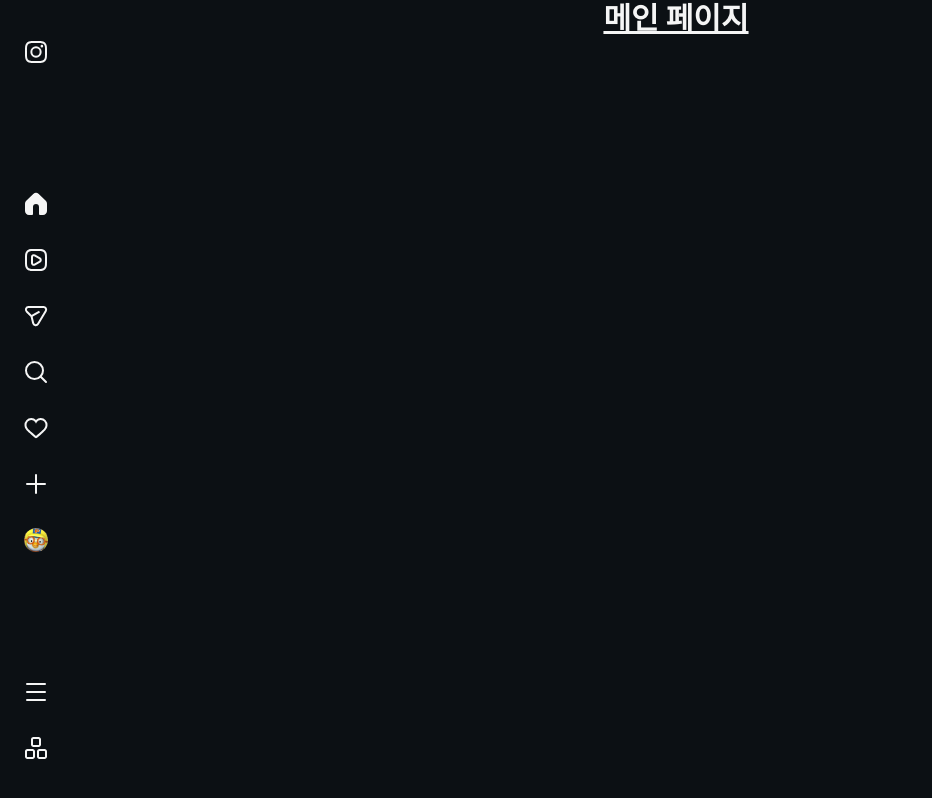
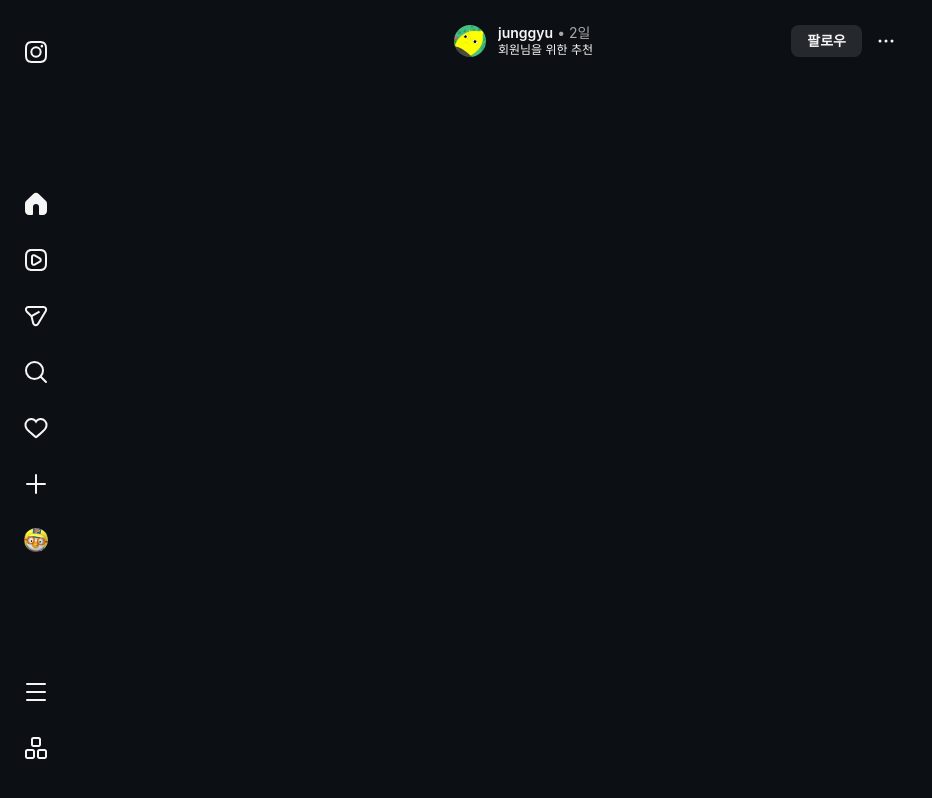
Before and after one commit to Ahyun26/next-instagram-24th, a Next.js app: page / in a window 1280 px wide. Shown: the whole page, without its empty margins (0-932 px from the left). Built offline with nearby package versions, Linux system fonts and the light colour scheme.

Commit message:
[Feat]: 홈 피드 헤더 구현

```diff
--- a/src/app/globals.css
+++ b/src/app/globals.css
@@ -3,6 +3,8 @@
 :root {
   --ig-primary-background: 12, 16, 20;
   --ig-primary-text: 245, 245, 245;
+  --ig-secondary-text: 168, 168, 168;
+  --ig-secondary-button-background: 37, 41, 46;
   --font-family-system:
     -apple-system, BlinkMacSystemFont, 'Segoe UI', Roboto, Helvetica, Arial,
     sans-serif;
@@ -11,6 +13,10 @@
 @theme inline {
   --color-ig-primary-background: rgb(var(--ig-primary-background));
   --color-ig-primary-text: rgb(var(--ig-primary-text));
+  --color-ig-secondary-text: rgb(var(--ig-secondary-text));
+  --color-ig-secondary-button-background: rgb(
+    var(--ig-secondary-button-background)
+  );
   --font-sans: var(--font-family-system);
 }
 
--- a/src/app/page.tsx
+++ b/src/app/page.tsx
@@ -1,7 +1,13 @@
+import { Suspense } from 'react';
+
+import Feed from '@/components/feed/Feed';
+
 export default function Home() {
   return (
-    <div>
-      <h1 className="text-center text-3xl font-bold underline">메인 페이지</h1>
-    </div>
+    <section className="mx-auto w-full max-w-[468px] py-6">
+      <Suspense>
+        <Feed />
+      </Suspense>
+    </section>
   );
 }
--- /dev/null
+++ b/src/components/feed/Feed.tsx
@@ -0,0 +1,27 @@
+import { connection } from 'next/server';
+
+import { posts } from '@/data/posts';
+import { currentUserId, users } from '@/data/users';
+
+import FeedPost from './FeedPost';
+
+/*
+ * 홈 피드 목록. 내 게시물은 빼고 다른 사람 게시물만 보여준다.
+ */
+export default async function Feed() {
+  await connection();
+
+  const feedPosts = posts.flatMap((post) => {
+    if (post.authorId === currentUserId) return [];
+    const author = users.find((user) => user.id === post.authorId);
+    return author ? [{ post, author }] : [];
+  });
+
+  return (
+    <div className="flex flex-col">
+      {feedPosts.map(({ post, author }) => (
+        <FeedPost key={post.id} post={post} author={author} />
+      ))}
+    </div>
+  );
+}
--- /dev/null
+++ b/src/components/feed/FeedPost.tsx
@@ -0,0 +1,18 @@
+import type { Post } from '@/types/post';
+import type { User } from '@/types/user';
+
+import FeedPostHeader from './FeedPostHeader';
+
+interface FeedPostProps {
+  post: Post;
+  author: User;
+}
+
+/** 홈 피드 게시물 카드 하나. (사진, 액션, 본문은 다음 작업에서 추가) */
+export default function FeedPost({ post, author }: FeedPostProps) {
+  return (
+    <article className="pb-4">
+      <FeedPostHeader post={post} author={author} />
+    </article>
+  );
+}
--- /dev/null
+++ b/src/components/feed/FeedPostHeader.tsx
@@ -0,0 +1,63 @@
+import Link from 'next/link';
+
+import Avatar from '@/components/common/Avatar';
+import { OptionsIcon } from '@/components/icons';
+import formatRelativeTime from '@/lib/formatRelativeTime';
+import type { Post } from '@/types/post';
+import type { User } from '@/types/user';
+
+interface FeedPostHeaderProps {
+  post: Post;
+  author: User;
+}
+
+/* 홈 피드 게시물 맨 위: 작성자, 게시 시간, 팔로우 버튼, 옵션 버튼 */
+export default function FeedPostHeader({ post, author }: FeedPostHeaderProps) {
+  const profileUrl = `/${author.username}`;
+
+  return (
+    <header className="flex items-center gap-3 px-3 pb-3">
+      <Link href={profileUrl} aria-label={`${author.username} 프로필`}>
+        <Avatar
+          src={author.profileImage}
+          alt={`${author.username}님의 프로필 사진`}
+          size={32}
+        />
+      </Link>
+
+      <div className="min-w-0 flex-1">
+        <div className="flex items-center gap-1 text-sm leading-[18px]">
+          <Link href={profileUrl} className="truncate font-semibold">
+            {author.username}
+          </Link>
+          <span className="text-ig-secondary-text" aria-hidden="true">
+            •
+          </span>
+          <Link
+            href={`${profileUrl}/posts/${post.id}`}
+            className="shrink-0 text-ig-secondary-text"
+          >
+            <time dateTime={post.createdAt}>
+              {formatRelativeTime(post.createdAt)}
+            </time>
+          </Link>
+        </div>
+        <p className="text-xs leading-4">회원님을 위한 추천</p>
+      </div>
+
+      <button
+        type="button"
+        className="h-8 shrink-0 cursor-pointer rounded-lg bg-ig-secondary-button-background px-4 text-sm font-semibold"
+      >
+        팔로우
+      </button>
+      <button
+        type="button"
+        aria-label="옵션 더 보기"
+        className="shrink-0 cursor-pointer"
+      >
+        <OptionsIcon />
+      </button>
+    </header>
+  );
+}
--- /dev/null
+++ b/src/lib/formatRelativeTime.ts
@@ -0,0 +1,27 @@
+const MINUTE = 60 * 1000;
+const HOUR = 60 * MINUTE;
+const DAY = 24 * HOUR;
+const WEEK = 7 * DAY;
+
+/**
+ * 게시 시각을 인스타그램 피드처럼 짧은 상대 시간으로 바꾼다.
+ * 예: "방금", "5분", "3시간", "2일", "2주", 4주가 넘으면 "10월 23일"
+ */
+export default function formatRelativeTime(value: string, now = Date.now()) {
+  const date = new Date(value);
+  const diff = now - date.getTime();
+
+  if (diff < MINUTE) return '방금';
+  if (diff < HOUR) return `${Math.floor(diff / MINUTE)}분`;
+  if (diff < DAY) return `${Math.floor(diff / HOUR)}시간`;
+  if (diff < WEEK) return `${Math.floor(diff / DAY)}일`;
+  if (diff < 4 * WEEK) return `${Math.floor(diff / WEEK)}주`;
+
+  const sameYear = date.getFullYear() === new Date(now).getFullYear();
+  return new Intl.DateTimeFormat('ko-KR', {
+    timeZone: 'Asia/Seoul',
+    ...(sameYear ? {} : { year: 'numeric' }),
+    month: 'long',
+    day: 'numeric',
+  }).format(date);
+}
```
